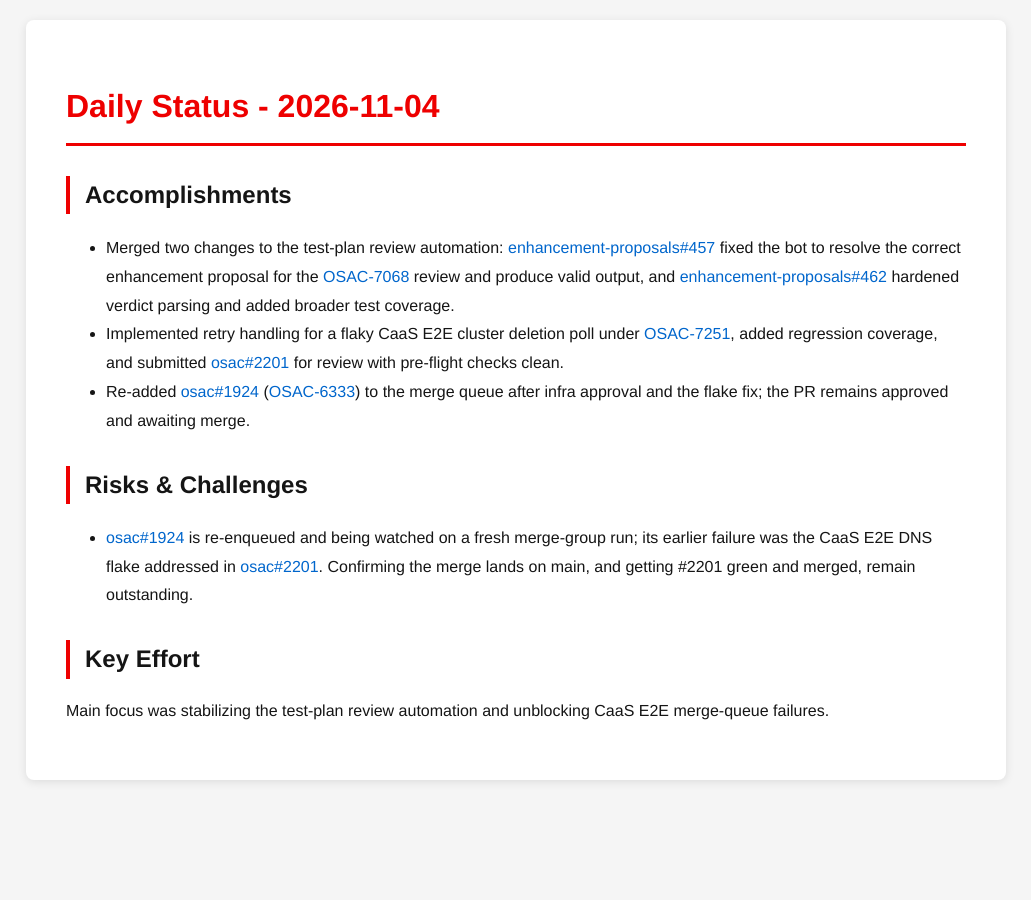
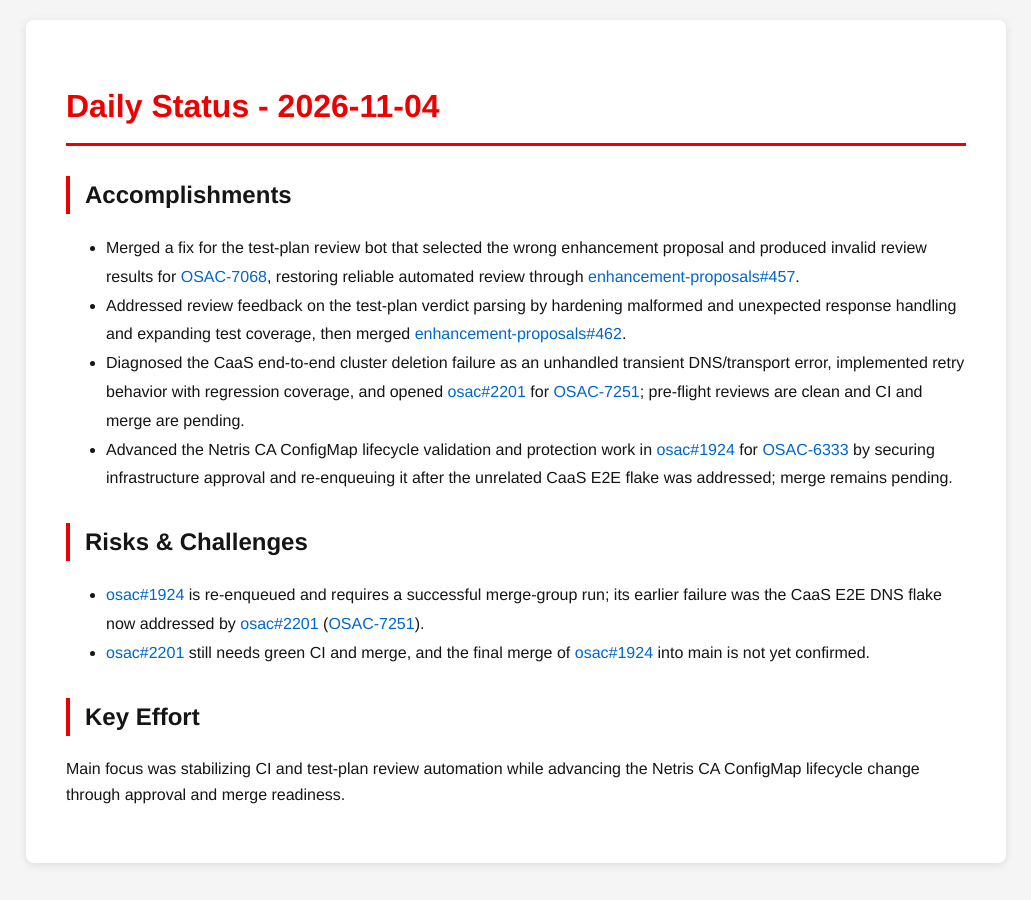
Before and after one commit to tzvatot/daily-status, a Jekyll site: the page built from 2026-11-04.md, in a window 1280 px wide. Shown: the whole page, without its empty margins (124-1155 px from the left). Built offline with Jekyll 4.4.1, drawn with Linux system fonts in a browser that asks for light colours.

Commit message:
Daily status update - 2026-11-04

```diff
--- a/2026-11-04.md
+++ b/2026-11-04.md
@@ -7,12 +7,14 @@ date: 2026-11-04
 # Daily Status - 2026-11-04
 
 ## Accomplishments
-- Merged two changes to the test-plan review automation: [enhancement-proposals#457](https://github.com/osac-project/enhancement-proposals/pull/457) fixed the bot to resolve the correct enhancement proposal for the [OSAC-7068](https://redhat.atlassian.net/browse/OSAC-7068) review and produce valid output, and [enhancement-proposals#462](https://github.com/osac-project/enhancement-proposals/pull/462) hardened verdict parsing and added broader test coverage.
-- Implemented retry handling for a flaky CaaS E2E cluster deletion poll under [OSAC-7251](https://redhat.atlassian.net/browse/OSAC-7251), added regression coverage, and submitted [osac#2201](https://github.com/osac-project/osac/pull/2201) for review with pre-flight checks clean.
-- Re-added [osac#1924](https://github.com/osac-project/osac/pull/1924) ([OSAC-6333](https://redhat.atlassian.net/browse/OSAC-6333)) to the merge queue after infra approval and the flake fix; the PR remains approved and awaiting merge.
+- Merged a fix for the test-plan review bot that selected the wrong enhancement proposal and produced invalid review results for [OSAC-7068](https://redhat.atlassian.net/browse/OSAC-7068), restoring reliable automated review through [enhancement-proposals#457](https://github.com/osac-project/enhancement-proposals/pull/457).
+- Addressed review feedback on the test-plan verdict parsing by hardening malformed and unexpected response handling and expanding test coverage, then merged [enhancement-proposals#462](https://github.com/osac-project/enhancement-proposals/pull/462).
+- Diagnosed the CaaS end-to-end cluster deletion failure as an unhandled transient DNS/transport error, implemented retry behavior with regression coverage, and opened [osac#2201](https://github.com/osac-project/osac/pull/2201) for [OSAC-7251](https://redhat.atlassian.net/browse/OSAC-7251); pre-flight reviews are clean and CI and merge are pending.
+- Advanced the Netris CA ConfigMap lifecycle validation and protection work in [osac#1924](https://github.com/osac-project/osac/pull/1924) for [OSAC-6333](https://redhat.atlassian.net/browse/OSAC-6333) by securing infrastructure approval and re-enqueuing it after the unrelated CaaS E2E flake was addressed; merge remains pending.
 
 ## Risks & Challenges
-- [osac#1924](https://github.com/osac-project/osac/pull/1924) is re-enqueued and being watched on a fresh merge-group run; its earlier failure was the CaaS E2E DNS flake addressed in [osac#2201](https://github.com/osac-project/osac/pull/2201). Confirming the merge lands on main, and getting #2201 green and merged, remain outstanding.
+- [osac#1924](https://github.com/osac-project/osac/pull/1924) is re-enqueued and requires a successful merge-group run; its earlier failure was the CaaS E2E DNS flake now addressed by [osac#2201](https://github.com/osac-project/osac/pull/2201) ([OSAC-7251](https://redhat.atlassian.net/browse/OSAC-7251)).
+- [osac#2201](https://github.com/osac-project/osac/pull/2201) still needs green CI and merge, and the final merge of [osac#1924](https://github.com/osac-project/osac/pull/1924) into main is not yet confirmed.
 
 ## Key Effort
-Main focus was stabilizing the test-plan review automation and unblocking CaaS E2E merge-queue failures.
+Main focus was stabilizing CI and test-plan review automation while advancing the Netris CA ConfigMap lifecycle change through approval and merge readiness.
```
